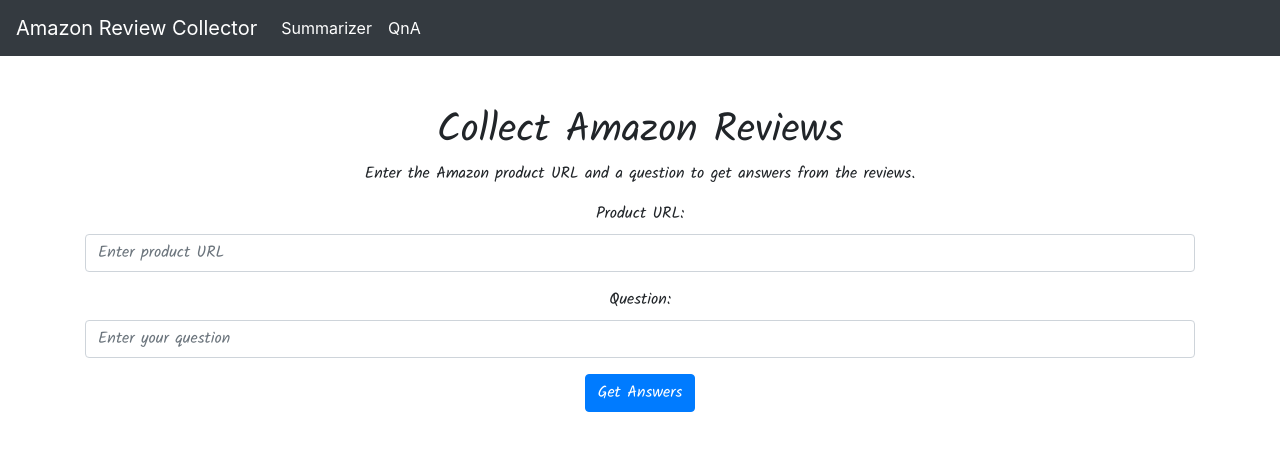
After one commit to sidhant-sriv/review-collect, a Flask app: page /qna in a window 1280 px wide. The commit adds this page. Shown: the top 451 px of the page. Run offline with Flask 3, Linux system fonts and the light colour scheme; some libraries are stand-ins or nearby versions.

Commit message:
QnA feature

```diff
--- a/app.py
+++ b/app.py
@@ -1,5 +1,5 @@
 from flask import Flask, render_template, request, redirect
-from scraper import get_rev
+from scraper import get_rev, summarizer, question_answerer, get_product_review
 
 app = Flask(__name__)
 
@@ -10,17 +10,31 @@ def index():
 
 
 @app.route('/summarizer', methods=['GET', 'POST'])
-def home():
+def summarizer():
     url = None
+    summary = None
     myrevs = []
 
     if request.method == 'POST':
         url = request.form['url']
         myrevs = get_rev(url)
-
-    return render_template('form.html', myrevs=myrevs)
+        summary = summarizer(url)
+    return render_template('summary.html', myrevs=myrevs, summary=summary)
 
 
+@app.route('/qna', methods=['GET', 'POST'])
+def qna():
+    url = None
+    answer = None
+    question = None
+    details = None
+    if request.method == 'POST':
+        url = request.form['url']
+        question = request.form['question']
+        details = get_product_review(url)
+        print(details)
+        answer = question_answerer(url, question)
+    return render_template('qna.html', question=question, answer=answer, details=details)
 
 
 if __name__ == '__main__':
--- a/scraper.py
+++ b/scraper.py
@@ -81,7 +81,7 @@ def get_rev_recent(url):
 
 
 def get_rev(url):
-    review =  get_rev_recent(url) + get_rev_top(url)
+    review = get_rev_recent(url) + get_rev_top(url)
     review = '\n'.join(review)
     return review
 
@@ -102,6 +102,7 @@ def get_product_review(url):
 
     return None
 
+
 def summarizer(url):
     API_KEY = os.getenv("API_TOKEN")
     headers = {"Authorization": f"Bearer {API_KEY}"}
@@ -109,7 +110,8 @@ def summarizer(url):
 
     def query(payload):
         data = json.dumps(payload)
-        response = requests.request("POST", API_URL, headers=headers, data=data)
+        response = requests.request(
+            "POST", API_URL, headers=headers, data=data)
         return json.loads(response.content.decode("utf-8"))
 
     inputs = get_rev(url)
@@ -132,7 +134,8 @@ def question_answerer(url, question):
 
     def query(payload):
         data = json.dumps(payload)
-        response = requests.request("POST", API_URL, headers=headers, data=data)
+        response = requests.request(
+            "POST", API_URL, headers=headers, data=data)
         return json.loads(response.content.decode("utf-8"))
 
     context = get_product_review(url)
@@ -147,11 +150,9 @@ def question_answerer(url, question):
     )
     return (data['answer'])
 
+
 # url = 'https://www.amazon.in/ASUS-i5-10300H-Graphics-Windows-FX506LH-HN258W/dp/B09RMTMBSM/?_encoding=UTF8&pd_rd_w=0CKN2&content-id=amzn1.sym.82b4a24f-081c-4d15-959c-ef13a1d3fa4e&pf_rd_p=82b4a24f-081c-4d15-959c-ef13a1d3fa4e&pf_rd_r=JFSP5WAGMQ83F0M2SYD8&pd_rd_wg=2iEa5&pd_rd_r=6533d67c-b623-44cd-aa60-771653889630&ref_=pd_gw_ci_mcx_mr_hp_atf_m&th=1'
 # url = 'https://www.amazon.in/Adidas-CBLACK-FTWWHT-Running-EW2449_8/dp/B08FZTYZZJ/ref=pd_ci_mcx_mh_mcx_views_0?pd_rd_w=3CeYO&content-id=amzn1.sym.7c947cdc-0249-4ded-881f-f826efe2df4c&pf_rd_p=7c947cdc-0249-4ded-881f-f826efe2df4c&pf_rd_r=M7QXMBS60VBR7B9FBQ4C&pd_rd_wg=7TJCv&pd_rd_r=b6099f22-cc29-4ade-9f57-59fa5797644b&pd_rd_i=B08FZTYZZJ&th=1&psc=1'
-url = 'https://www.amazon.in/Bendon-Publishing-Little-Pony-Magic/dp/B00A1AJX16/ref=sr_1_2?keywords=my+little+pony&qid=1684826176&sr=8-2'
-
 load_dotenv()
 # # summarizer(url)
-# print(get_product_review(url))
 # question_answerer(url)
--- a/templates/base.html
+++ b/templates/base.html
@@ -6,10 +6,17 @@
       rel="stylesheet"
       href="https://maxcdn.bootstrapcdn.com/bootstrap/4.0.0/css/bootstrap.min.css"
     />
+    <link rel="preconnect" href="https://fonts.googleapis.com" />
+    <link rel="preconnect" href="https://fonts.gstatic.com" crossorigin />
+    <link
+      href="https://fonts.googleapis.com/css2?family=Kalam&display=swap"
+      rel="stylesheet"
+    />
     <style>
       .container {
         text-align: center;
         margin-top: 50px;
+        font-family: "Kalam", cursive;
       }
     </style>
   </head>
@@ -34,6 +41,11 @@
               >Summarizer <span class="sr-only">(current)</span></a
             >
           </li>
+          <li class="nav-item active">
+            <a class="nav-link" href="/qna"
+              >QnA <span class="sr-only">(current)</span></a
+            >
+          </li>
         </ul>
       </div>
     </nav>
--- a/templates/index.html
+++ b/templates/index.html
@@ -1,5 +1,6 @@
 {% extends 'base.html' %}
 
 {% block content %}
-<h1>Hello</h1>
+<h1>Hello, Welcome to the greatest shit ever (source: trust me bro)</h1>
+<h3>Welcome</h3>
 {% endblock %}
--- /dev/null
+++ b/templates/qna.html
@@ -0,0 +1,41 @@
+{% extends 'base.html' %}
+
+{% block content %}
+  <h1>Collect Amazon Reviews</h1>
+  <p>Enter the Amazon product URL and a question to get answers from the reviews.</p>
+
+  <form id="reviewForm" method="POST" action="/qna">
+    <div class="form-group">
+      <label for="urlInput">Product URL:</label>
+      <div class="input-group">
+        <input type="text" class="form-control" id="urlInput" name="url" placeholder="Enter product URL" required>
+      </div>
+    </div>
+    <div class="form-group">
+      <label for="questionInput">Question:</label>
+      <div class="input-group">
+        <input type="text" class="form-control" id="questionInput" name="question" placeholder="Enter your question" required>
+      </div>
+    </div>
+    <button type="submit" class="btn btn-primary">Get Answers</button>
+  </form>
+
+  <div id="displayData" class="display-data">
+    {% if question %}
+    <h2>{{ question }}</h2>
+    <h2>Answer:</h2>
+    <h3>{{ answer }}</h3>
+    <p>{{details}}</p>
+    {% endif %}
+  </div>
+  <style>
+    .input-group {
+      display: flex;
+      align-items: center;
+    }
+
+    .input-group .btn {
+      margin-left: 10px;
+    }
+  </style>
+{% endblock %}
```
Also changed, not shown: templates/form.html (deleted, +0 -37 lines), templates/summary.html (added, +51 -0 lines).
